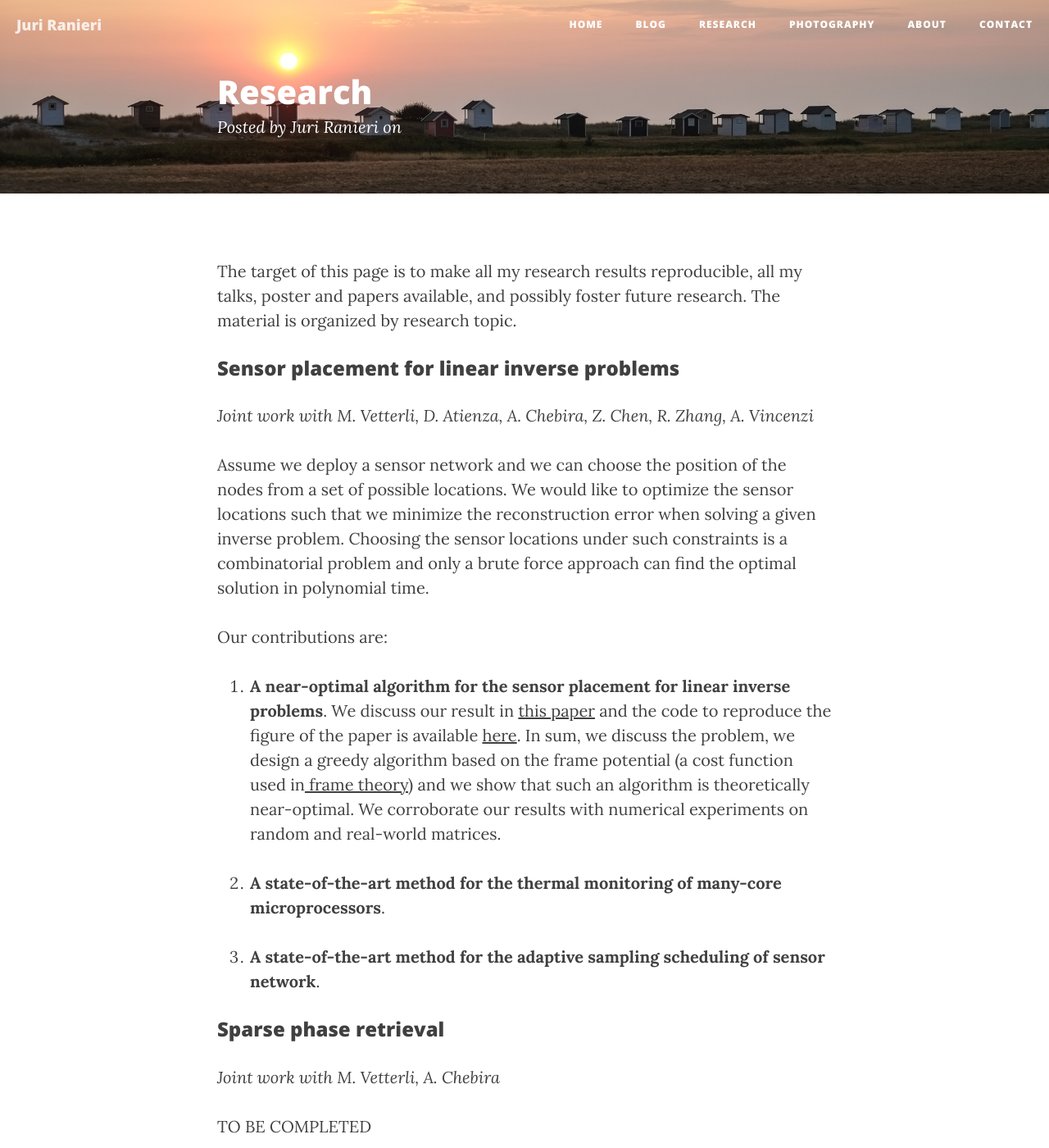
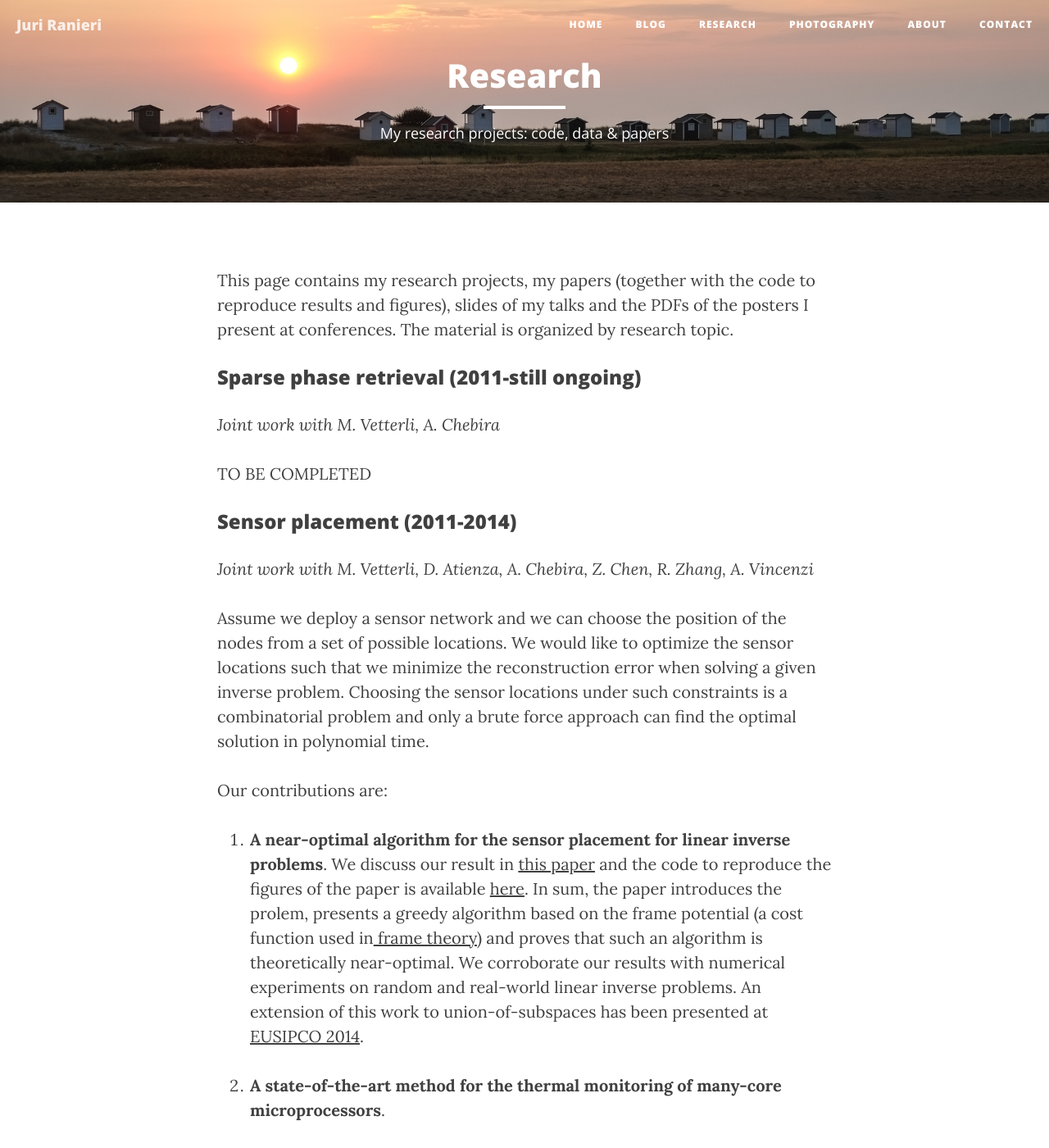
Before and after one commit to jranieri/jranieri.github.io, a Jekyll site: the page built from a_research.html, in a window 1280 px wide and 1400 px high. Shown: the whole window at 82% size. Built offline with Jekyll 4.4.1, drawn with Linux system fonts in a browser that asks for light colours; nearby versions of some CDN libraries; some of the changed text lies outside the part shown.

Commit message:
another update to research

```diff
--- /dev/null
+++ b/_layouts/long-post.html
@@ -0,0 +1,58 @@
+---
+layout: default
+header-img: "img/bg-1.jpg"
+comments: true
+---
+
+<!-- Page Header -->
+<header class="intro-header" style="background-image: url('{{ site.baseurl }}/{% if page.header-img %}{{ page.header-img }}{% else %}{{ site.header-img }}{% endif %}')">
+    <div class="container">
+        <div class="row">
+            <div class="col-lg-8 col-lg-offset-2 col-md-10 col-md-offset-1">
+                <div class="site-heading">
+                    <h1>{% if page.title %}{{ page.title }}{% else %}{{ site.title }}{% endif %}</h1>
+                    <hr class="small">
+                    <span class="subheading">{{ page.description }}</span>
+                </div>
+            </div>
+        </div>
+    </div>
+</header>
+
+
+<!-- Post Content -->
+<article>
+    <div class="container">
+        <div class="row">
+            <div class="col-lg-8 col-lg-offset-2 col-md-10 col-md-offset-1">
+
+                {{ content | markdownify }}
+                {% include social_share.html %}
+                <hr>
+
+
+                {% if page.comments %}
+                    <div id="disqus_thread"></div>
+                    <script type="text/javascript">
+                        /* * * CONFIGURATION VARIABLES: EDIT BEFORE PASTING INTO YOUR WEBPAGE * * */
+                        var disqus_shortname = 'juriranieri'; // required: replace example with your forum shortname
+                        //var disqus_developer = 1; // Comment out when the site is live
+                        var disqus_identifier = "{{ page.url }}";
+
+                        /* * * DON'T EDIT BELOW THIS LINE * * */
+                        (function() {
+                            var dsq = document.createElement('script'); dsq.type = 'text/javascript'; dsq.async = true;
+                            dsq.src = '//' + disqus_shortname + '.disqus.com/embed.js';
+                            (document.getElementsByTagName('head')[0] || document.getElementsByTagName('body')[0]).appendChild(dsq);
+                        })();
+                    </script>
+                    <noscript>Please enable JavaScript to view the <a href="http://disqus.com/?ref_noscript">comments powered by Disqus.</a></noscript>
+                    <a href="http://disqus.com" class="dsq-brlink">comments powered by <span class="logo-disqus">Disqus</span></a>
+                {% endif %}
+            </div>
+        </div>
+
+    </div>
+</article>
+
+<hr>
--- a/a_research.html
+++ b/a_research.html
@@ -1,18 +1,21 @@
 ---
-layout: post
+layout: long-post
 title: Research
-description: "Discussion, code, data, papers of my research projects"
+description: "My research projects: code, data & papers"
 header-img: "img/bg-2.jpg"
 category: menu
 ---
 
-
-The target of this page is to make all my research results reproducible, all my talks, poster and papers available, and possibly foster future research. The material is organized by research topic.
+This page contains my research projects, my papers (together with the code to reproduce results and figures), slides of my talks and the PDFs of the posters I present at conferences. The material is organized by research topic.
 
 
+### Sparse phase retrieval (2011-still ongoing)
+*Joint work with M. Vetterli, A. Chebira*
+
+TO BE COMPLETED
 
 
-### Sensor placement for linear inverse problems ###
+### Sensor placement (2011-2014)
 *Joint work with M. Vetterli, D. Atienza, A. Chebira, Z. Chen, R. Zhang, A. Vincenzi*
 
 
@@ -20,20 +23,17 @@ Assume we deploy a sensor network and we can choose the position of the nodes fr
 
 Our contributions are:
 
-1. **A near-optimal algorithm for the sensor placement for linear inverse problems**. We discuss our result in [this paper](http://infoscience.epfl.ch/record/196527) and the code to reproduce the figure of the paper is available [here](https://github.com/jranieri/OptimalSensorPlacement). In sum, we discuss the problem, we design a greedy algorithm based on the frame potential (a cost function used in[ frame theory](https://www.google.ch/webhp?sourceid=chrome-instant&ion=1&espv=2&ie=UTF-8#)) and we show that such an algorithm is theoretically near-optimal. We corroborate our results with numerical experiments on random and real-world matrices.
+1. **A near-optimal algorithm for the sensor placement for linear inverse problems**. We discuss our result in [this paper](http://infoscience.epfl.ch/record/196527) and the code to reproduce the figures of the paper is available [here](https://github.com/jranieri/OptimalSensorPlacement). In sum, the paper introduces the prolem, presents a greedy algorithm based on the frame potential (a cost function used in[ frame theory](https://www.google.ch/webhp?sourceid=chrome-instant&ion=1&espv=2&ie=UTF-8#)) and proves that such an algorithm is theoretically near-optimal. We corroborate our results with numerical experiments on random and real-world linear inverse problems.
+An extension of this work to union-of-subspaces has been presented at [EUSIPCO 2014](http://infoscience.epfl.ch/record/198239?ln=en).
 
 2. **A state-of-the-art method for the thermal monitoring of many-core microprocessors**.
 
 3. **A state-of-the-art method for the adaptive sampling scheduling of sensor network**.
 
-### Sparse phase retrieval ###
-*Joint work with M. Vetterli, A. Chebira*
-
-TO BE COMPLETED
 
 ### Digital epidemiology ###
 
-*Joint work with M. Vetterli*
+*Joint work with M. Vetterli, P. Rossinelli*
 
 ### Inverse problems of the diffusion equation ###
 
```
Also changed, not shown: 2 other files.
